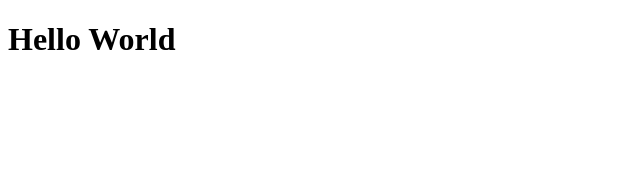
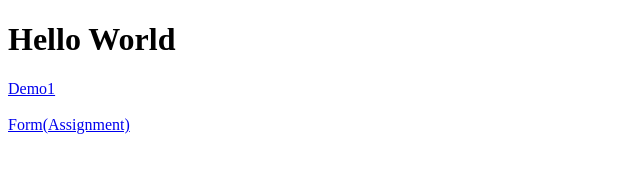
Before and after one commit to s-vamshi/MEAN-STACK-SONET-2020, a plain HTML site: page index.html in a window 1280 px wide. Shown: the whole page, without its empty margins (0-640 px from the left). Drawn offline with Linux system fonts and the light colour scheme.

Commit message:
Form link added to index

```diff
--- a/index.html
+++ b/index.html
@@ -7,5 +7,9 @@
 </head>
 <body>
     <h1>Hello World</h1>
+    <a href="demo1.html">Demo1</a>
+    <br>
+    <br>
+    <a href="form.html">Form(Assignment)</a>
 </body>
 </html>
```
